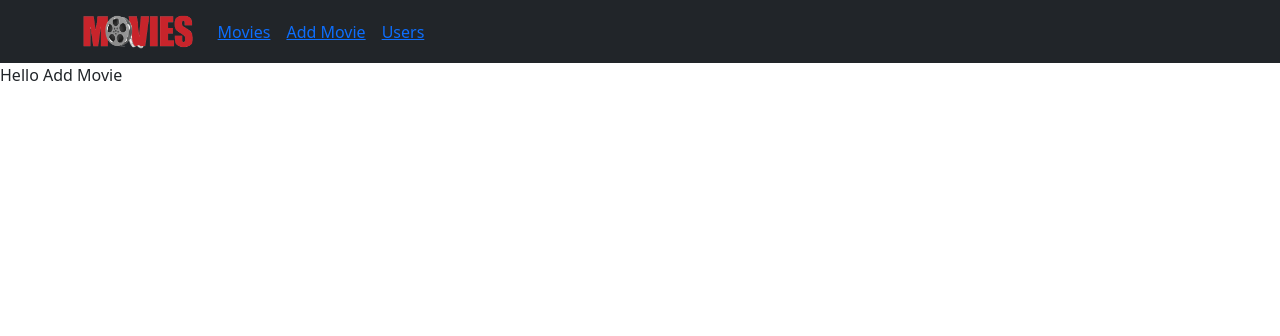
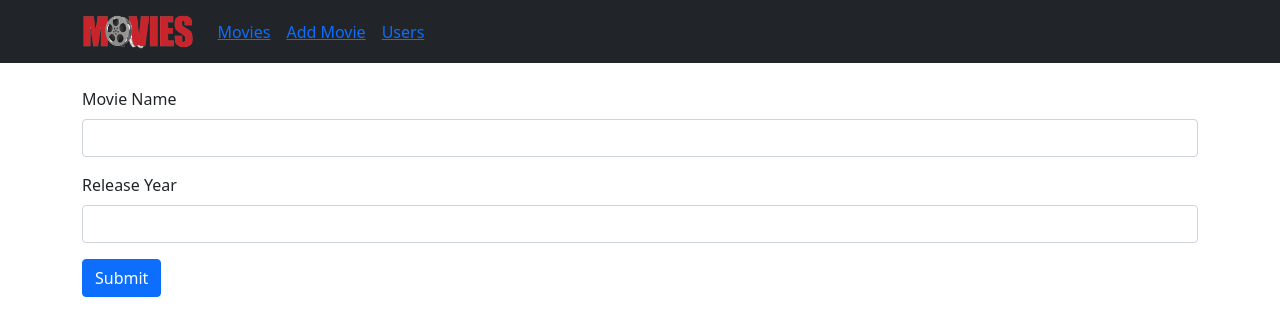
Before and after one commit to AmanySirajAl-Din/React_Movies_App, a React (Create React App) app: page /addMovie in a window 1280 px wide. Shown: the top 336 px of the page. Built offline with nearby package versions, Linux system fonts and the light colour scheme.

Commit message:
Create Add Movie Structure and validation

```diff
--- a/src/Components/AddMovie.js
+++ b/src/Components/AddMovie.js
@@ -1,7 +1,99 @@
-export default function AddMovie() {
+import React, { useState, useEffect } from "react";
+
+export default function AddMovie(props) {
+    console.log(props);
+
+    const [movie, setMovie] = useState({
+        movie_name: "",
+        release_year: "",
+    });
+
+    const [errors, setErrors] = useState({
+        movie_name: null,
+        release_year: null,
+    });
+
+    useEffect(() => {
+        if (!errors.movie_name && !errors.release_year) {
+            console.log(movie);
+        }
+    }, [errors]);
+
+    const handleInputChange = (e) => {
+        console.log(e.target, e.target.value);
+        if (e.target.name === "movie_name") {
+            setMovie({
+                ...movie,
+                movie_name: e.target.value,
+            });
+            setErrors({
+                ...errors,
+                movie_name:
+                    e.target.value.length === 0
+                        ? "This field is required"
+                        : e.target.value.length < 3
+                            ? "Min Length is 3"
+                            : null,
+            });
+        }
+        e.target.name === "release_year" &&
+            setMovie({
+                ...movie,
+                release_year: e.target.value,
+            });
+    };
+
+    const submitMovie = (e) => {
+        e.preventDefault();
+        setErrors({
+            ...errors,
+            movie_name:
+                e.target.value.length === 0
+                    ? "This field is required"
+                    : e.target.value.length < 3
+                        ? "Min Length is 3"
+                        : null,
+        });
+    };
+
     return (
-        <div>
-            Hello Add Movie
+        <div className="container my-4">
+            <form onSubmit={(e) => submitMovie(e)}>
+                <div className="mb-3">
+                    <label htmlFor="exampleInputEmail1" className="form-label">
+                        Movie Name
+                    </label>
+                    <input
+                        name="movie_name"
+                        value={movie.movie_name}
+                        onChange={(e) => handleInputChange(e)}
+                        type="text"
+                        className="form-control"
+                        id="exampleInputEmail1"
+                        aria-describedby="exampleInputEmail1"
+                    />
+                    {errors.movie_name && (
+                        <small className="text-danger">{errors.movie_name}</small>
+                    )}
+                </div>
+                <div className="mb-3">
+                    <label htmlFor="release_year" className="form-label">
+                        Release Year
+                    </label>
+                    <input
+                        name="release_year"
+                        value={movie.release_year}
+                        onChange={(e) => handleInputChange(e)}
+                        type="text"
+                        className="form-control"
+                        id="release_year"
+                        aria-describedby="release_year"
+                    />
+                </div>
+                <button type="submit" className="btn btn-primary">
+                    Submit
+                </button>
+            </form>
         </div>
     );
-};
+}
```
Also changed, not shown: src/Components/MovieItem.js (added, +7 -0 lines).
